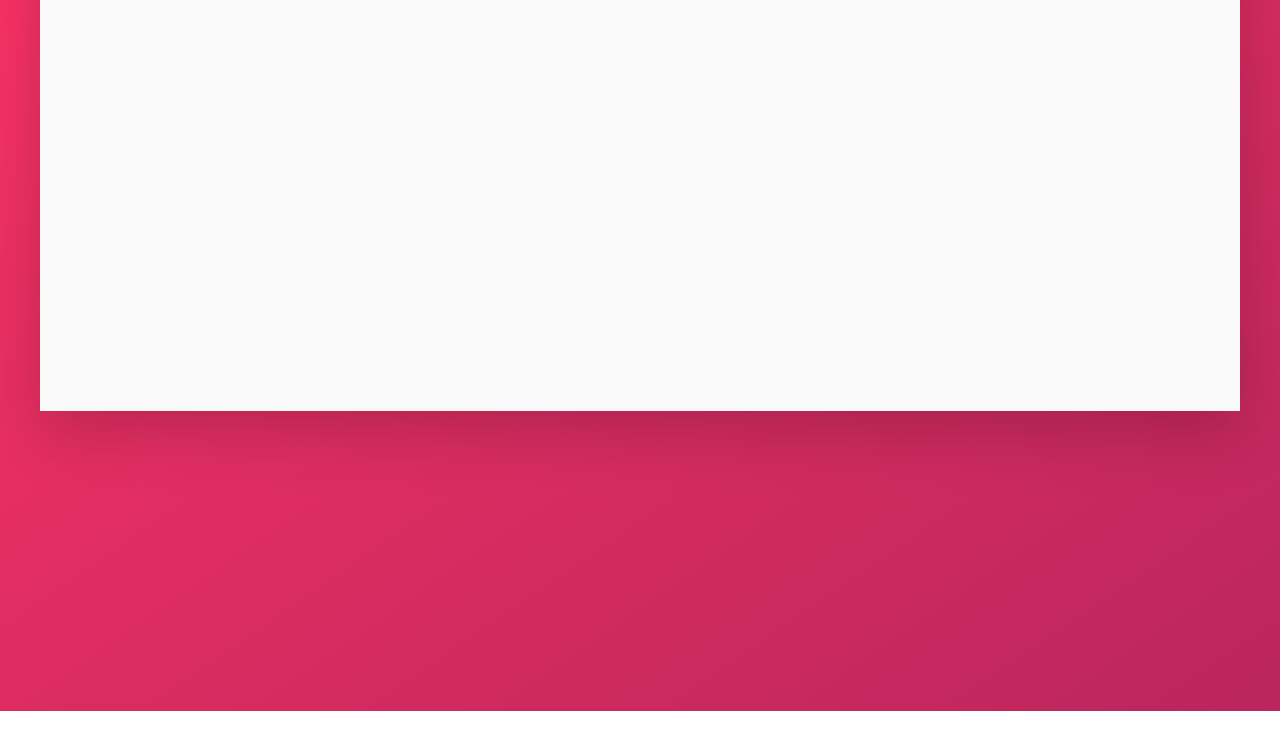
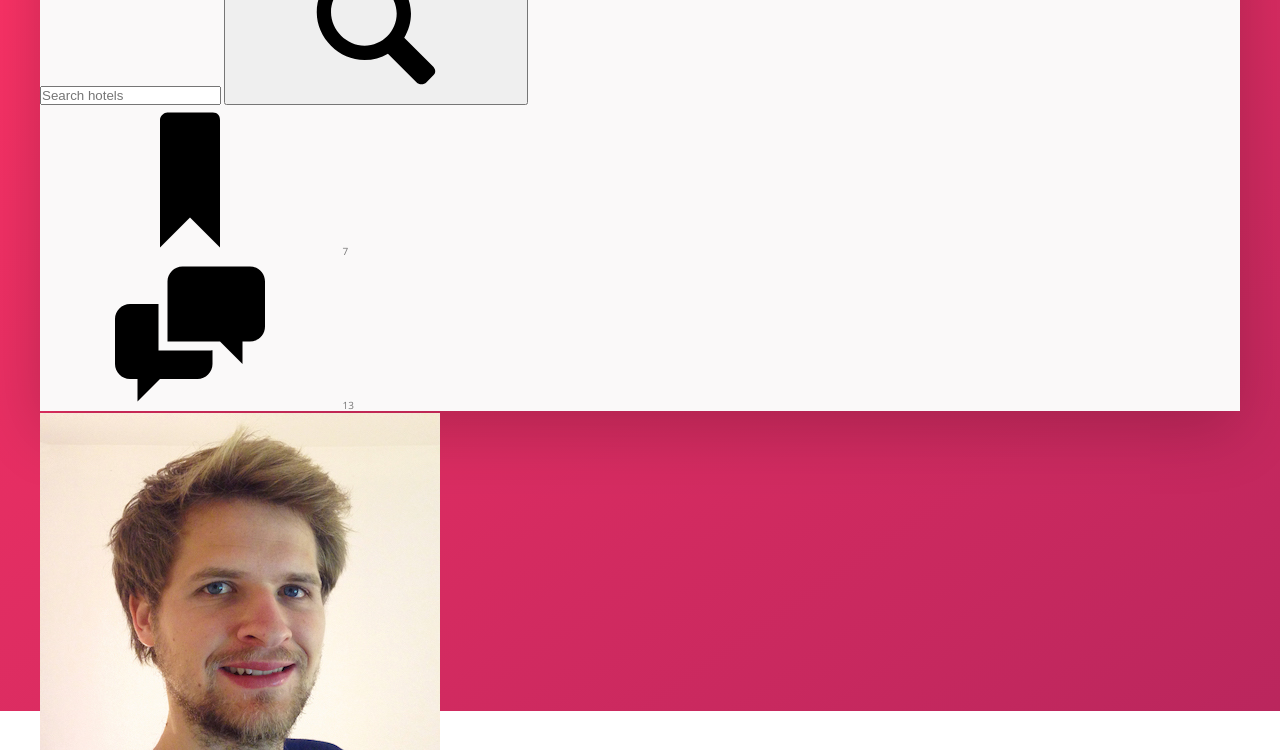
Before and after one commit to ShanRonaldson/starter-Trillo-Jonas, a website: page index.html in a window 1280 px wide. Shown: the part 169-919 px from the top of the page. Before the commit the page ends 880 px from the top, so only its background shows below. Drawn offline with nearby package versions, Linux system fonts and the light colour scheme.

Commit message:
addition of svgs and set up of elements

```diff
--- a/index.html
+++ b/index.html
@@ -14,7 +14,42 @@
 
         <div class="container">
             <header class="header">
-                HEADER
+
+                <img src="img/logo.png" alt="trillo logo" class="logo">
+
+                <form action="#" class="search">
+                    <input type="text" class="search__input" placeholder="Search hotels">
+                    <button class="search__btn">
+                        <svg class="search__icon">
+                            <use xlink:href="img/symbol-defs.svg#icon-magnifying-glass"></use>
+                        </svg>
+                    </button>
+                </form>
+
+
+                <nav class="user-nav">
+
+                    <div class="user-nav__icon-box">
+                        <svg class="user-nav__icon">
+                            <use xlink:href="img/symbol-defs.svg#icon-bookmark"></use>
+                        </svg>
+                        <span class="user-nav__notification">7</span>
+                    </div>
+
+                    <div class="user-nav__icon-box">
+                        <svg class="user-nav__icon">
+                            <use xlink:href="img/symbol-defs.svg#icon-chat"></use>
+                        </svg>
+                        <span class="user-nav__notification">13</span>
+                    </div>
+
+                    <div class="user-nav__user">
+                        <img src="img/user.jpg" alt="" class="user-nav__user-photo">
+                        <span class="user-nav__user-name">Jonas</span>
+                    </div>
+
+                </nav>
+
             </header>
 
             <div class="content">
--- /dev/null
+++ b/sass/_components.scss
@@ -0,0 +1,25 @@
+/////////////////////////////////////////
+//LOGO
+
+.logo{
+    height: 3.25rem;
+}
+
+
+///////////////////////////////////////
+//SEARCH
+
+.search{
+    &__input{
+
+    }
+}
+
+///////////////////////////////////////
+//USER NAVIGATION
+
+
+
+
+///////////////////////////////////////
+//SEARCH
--- a/sass/main.scss
+++ b/sass/main.scss
@@ -1,3 +1,3 @@
 @import "base";
-@import "composition";
+@import "components";
 @import "layout";
```
Also changed, not shown: css/dev/main.css, css/dev/main.min.css, img/sprite.svg (deleted), img/svg/aircraft-take-off.svg (added), img/svg/bookmark.svg (added), img/svg/chat.svg (added), img/svg/chevron-thin-right.svg (added), img/svg/home.svg (added), img/svg/key.svg (added), img/svg/location-pin.svg (added), img/svg/magnifying-glass.svg (added), img/svg/map.svg (added), img/svg/star.svg (added), img/symbol-defs.svg (added), 1 more files, 2 other files.
